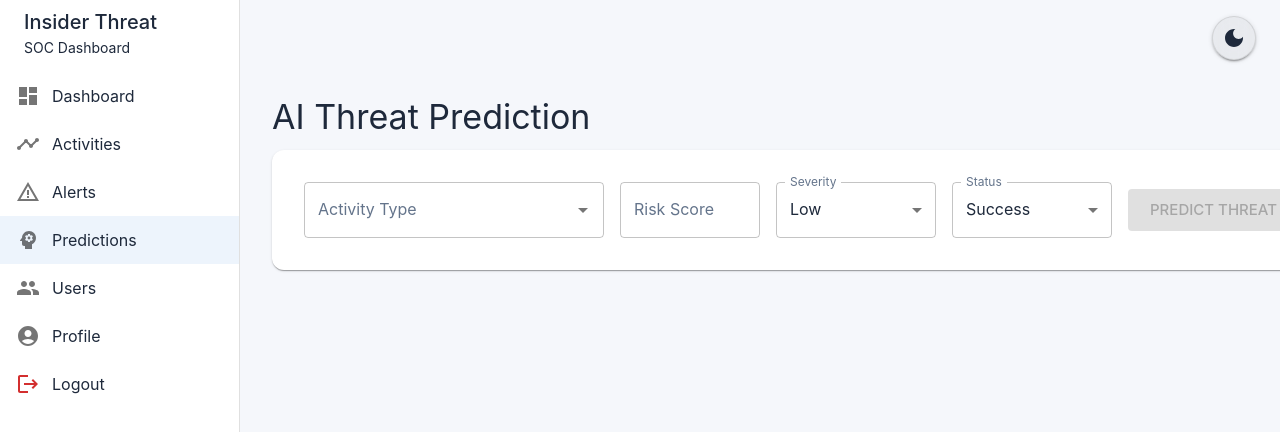
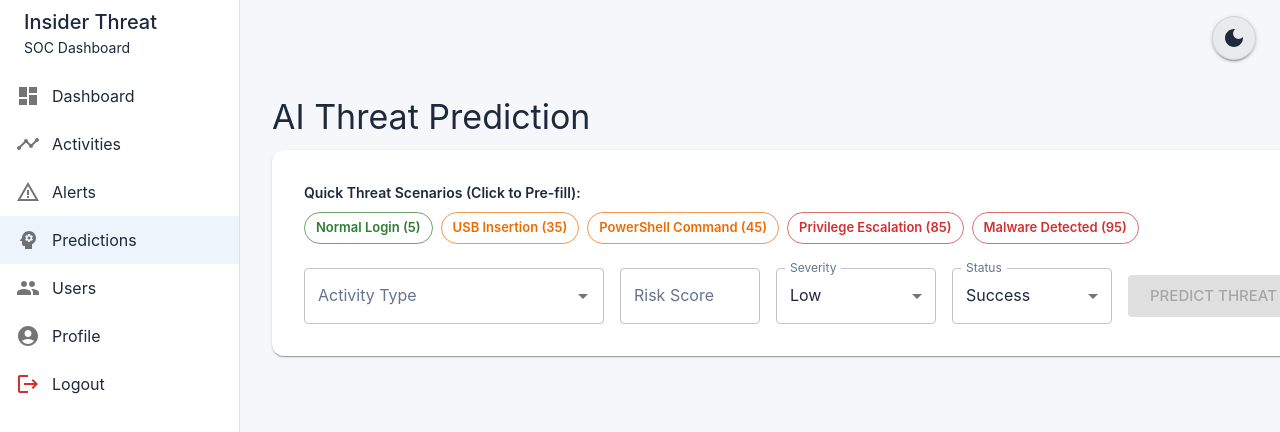
Before and after one commit to ningappa889/Insider_threat_prediction_system, a React app in the folder frontend/: page /prediction in a window 1280 px wide. Shown: the top 432 px of the page. Built offline with nearby package versions, Linux system fonts and the light colour scheme; no server answers; the HTML template or start-up script is replaced by a standard one.

Commit message:
feat: add automatic risk score pre-filling and quick threat scenario preset buttons to Prediction page

```diff
--- a/frontend/src/pages/Prediction.jsx
+++ b/frontend/src/pages/Prediction.jsx
@@ -61,12 +61,76 @@ export default function Prediction() {
     "MALWARE_DETECTED",
   ];
 
+  const DEFAULT_RISK_SCORES = {
+    LOGIN: 5,
+    LOGOUT: 2,
+    FAILED_LOGIN: 25,
+    REMOTE_LOGIN: 30,
+    FILE_ACCESS: 20,
+    FILE_DELETE: 40,
+    FILE_MODIFICATION: 25,
+    USB_INSERT: 35,
+    USB_REMOVE: 10,
+    EMAIL_SENT: 10,
+    EMAIL_RECEIVED: 5,
+    POWERSHELL: 45,
+    CMD_EXECUTION: 40,
+    PROCESS_EXECUTION: 30,
+    NETWORK_SCAN: 50,
+    PORT_SCAN: 60,
+    PRIVILEGE_ESCALATION: 85,
+    ADMIN_PRIVILEGE_CHANGE: 80,
+    PASSWORD_CHANGE: 15,
+    APPLICATION_INSTALL: 35,
+    APPLICATION_UNINSTALL: 30,
+    SERVICE_START: 25,
+    SERVICE_STOP: 35,
+    REGISTRY_CHANGE: 50,
+    FIREWALL_CHANGE: 65,
+    VPN_LOGIN: 15,
+    VPN_LOGOUT: 5,
+    RDP_LOGIN: 20,
+    RDP_FAILED_LOGIN: 45,
+    DATABASE_ACCESS: 30,
+    DATABASE_EXPORT: 75,
+    SUSPICIOUS_DOWNLOAD: 70,
+    MALWARE_DETECTED: 95,
+  };
+
+  const PRESETS = [
+    { label: "Normal Login", type: "LOGIN", score: 5, status: "Success", color: "success" },
+    { label: "USB Insertion", type: "USB_INSERT", score: 35, status: "Success", color: "warning" },
+    { label: "PowerShell Command", type: "POWERSHELL", score: 45, status: "Success", color: "warning" },
+    { label: "Privilege Escalation", type: "PRIVILEGE_ESCALATION", score: 85, status: "Success", color: "error" },
+    { label: "Malware Detected", type: "MALWARE_DETECTED", score: 95, status: "Failed", color: "error" },
+  ];
+
   const getSeverityFromScore = (score) => {
     const num = Number(score || 0);
     if (num >= 75) return "Critical";
     if (num >= 50) return "High";
     if (num >= 25) return "Medium";
     return "Low";
+  };
+
+  const handleActivityTypeChange = (newValue) => {
+    const type = newValue || "";
+    const defaultScore = DEFAULT_RISK_SCORES[type] !== undefined ? DEFAULT_RISK_SCORES[type] : 10;
+    setForm({
+      activity_type: type,
+      risk_score: defaultScore,
+      severity: getSeverityFromScore(defaultScore),
+      status: form.status,
+    });
+  };
+
+  const applyPreset = (preset) => {
+    setForm({
+      activity_type: preset.type,
+      risk_score: preset.score,
+      severity: getSeverityFromScore(preset.score),
+      status: preset.status,
+    });
   };
 
   const handleChange = (e) => {
@@ -183,6 +247,25 @@ export default function Prediction() {
         </Typography>
 
         <Paper sx={{ p: 4, borderRadius: 3 }}>
+          {/* Quick Preset Scenarios */}
+          <Box sx={{ mb: 3 }}>
+            <Typography variant="subtitle2" color="text.secondary" sx={{ mb: 1, fontWeight: 600 }}>
+              Quick Threat Scenarios (Click to Pre-fill):
+            </Typography>
+            <Box sx={{ display: "flex", flexWrap: "wrap", gap: 1 }}>
+              {PRESETS.map((preset) => (
+                <Chip
+                  key={preset.label}
+                  label={`${preset.label} (${preset.score})`}
+                  color={preset.color}
+                  variant={form.activity_type === preset.type ? "filled" : "outlined"}
+                  onClick={() => applyPreset(preset)}
+                  sx={{ cursor: "pointer", fontWeight: 600 }}
+                />
+              ))}
+            </Box>
+          </Box>
+
           <Box
             sx={{
               display: "grid",
@@ -210,12 +293,7 @@ export default function Prediction() {
                 options={activityTypes}
                 value={form.activity_type}
                 isOptionEqualToValue={(option, value) => option === value}
-                onChange={(event, newValue) =>
-                  setForm({
-                    ...form,
-                    activity_type: newValue || "",
-                  })
-                }
+                onChange={(event, newValue) => handleActivityTypeChange(newValue)}
                 ListboxProps={{
                   style: {
                     maxHeight: 350,
```
